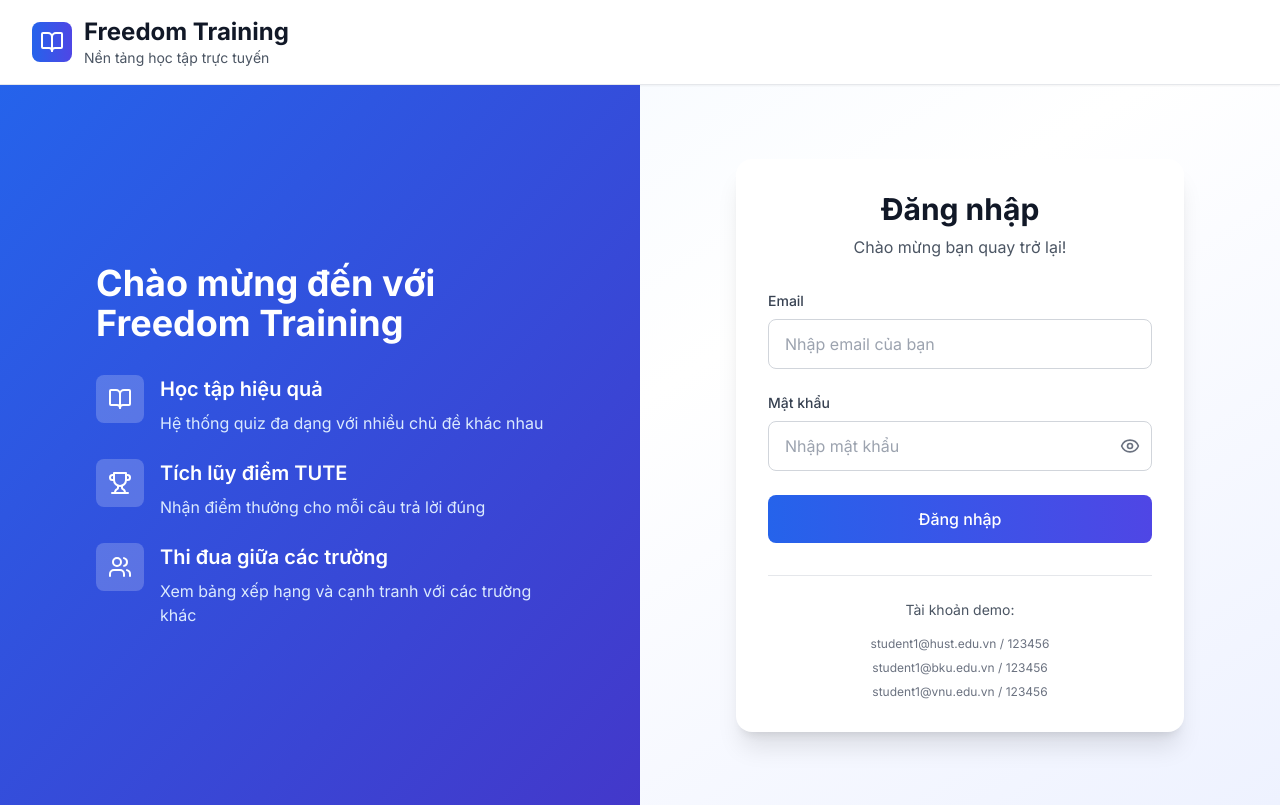
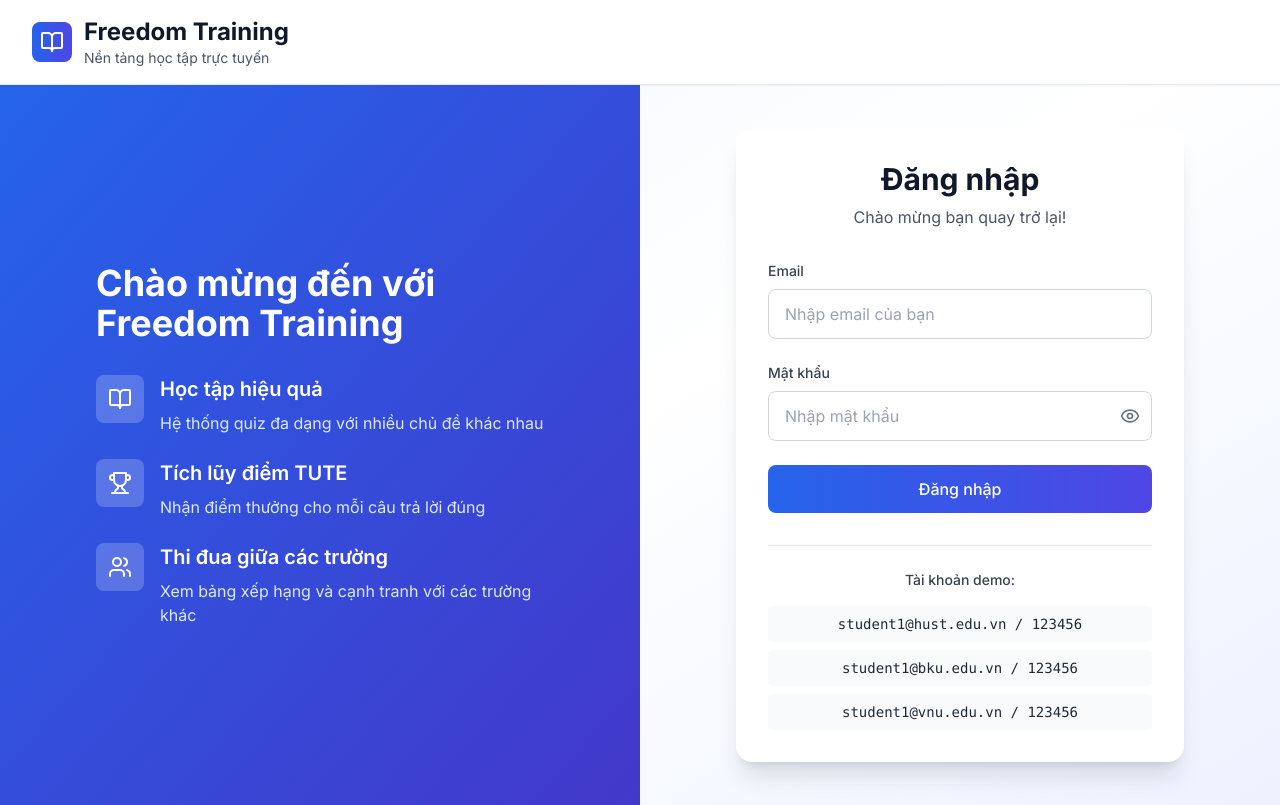
Before and after one commit to tanthanhkid/f5g-mvp, a Next.js app: page / in a window 1280 px wide. Built offline with nearby package versions, Linux system fonts and the light colour scheme.

Commit message:
Fix: Cải thiện màu chữ trong demo accounts - chuyển từ text-gray-500 sang text-gray-800 với background để dễ đọc hơn

```diff
--- a/src/app/page.tsx
+++ b/src/app/page.tsx
@@ -159,11 +159,11 @@ export default function LoginPage() {
 
               <div className="mt-8 pt-6 border-t border-gray-200">
                 <div className="text-center">
-                  <p className="text-sm text-gray-600 mb-4">Tài khoản demo:</p>
-                  <div className="grid grid-cols-1 gap-2 text-xs text-gray-500">
-                    <div>student1@hust.edu.vn / 123456</div>
-                    <div>student1@bku.edu.vn / 123456</div>
-                    <div>student1@vnu.edu.vn / 123456</div>
+                  <p className="text-sm text-gray-700 mb-4 font-medium">Tài khoản demo:</p>
+                  <div className="grid grid-cols-1 gap-2 text-sm text-gray-800 font-mono">
+                    <div className="bg-gray-50 p-2 rounded">student1@hust.edu.vn / 123456</div>
+                    <div className="bg-gray-50 p-2 rounded">student1@bku.edu.vn / 123456</div>
+                    <div className="bg-gray-50 p-2 rounded">student1@vnu.edu.vn / 123456</div>
                   </div>
                 </div>
               </div>
```
Also changed, not shown: 1 other file (tests, documents, lock files or other folders).
